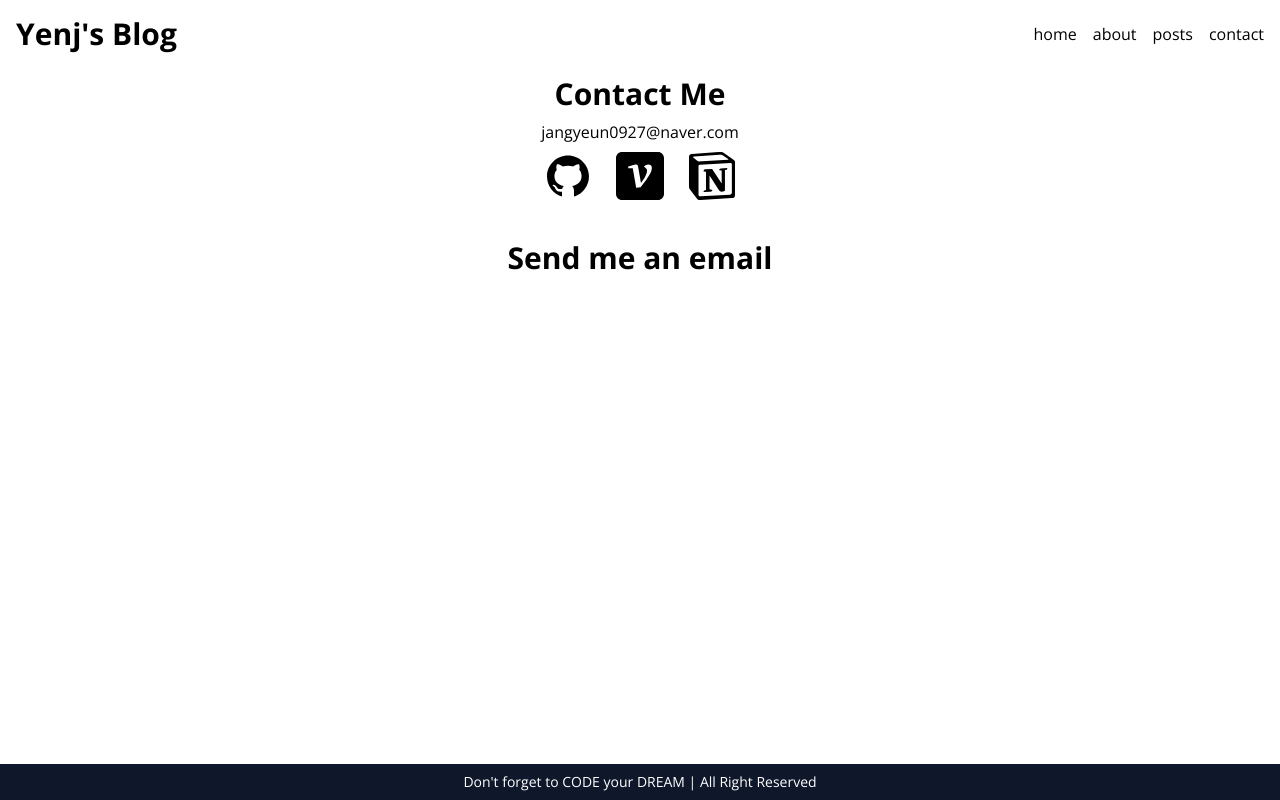
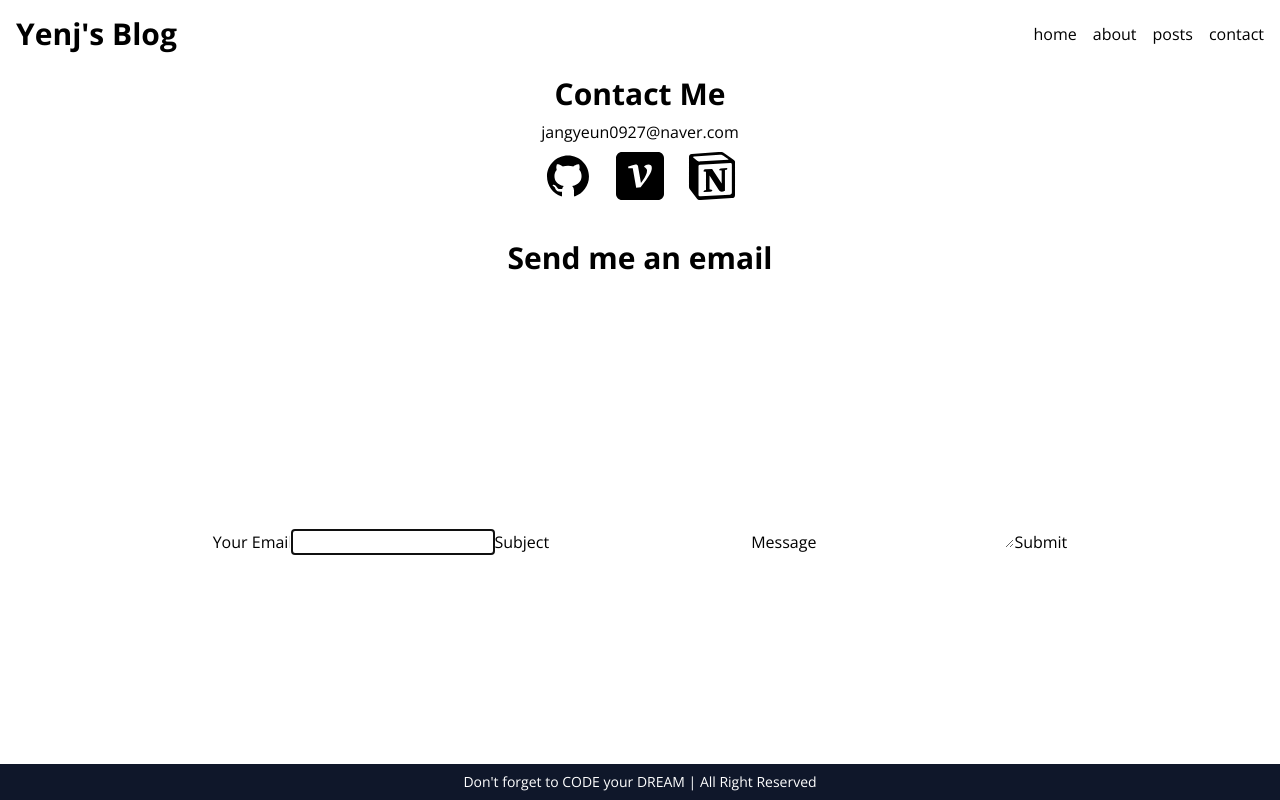
Before and after one commit to jjangyeunii/blog-project, a Next.js app: page /contact in a window 1280 px wide. Built offline with nearby package versions, Linux system fonts and the light colour scheme; no server answers.

Commit message:
contact page - contactform component

```diff
--- a/src/components/ContactForm.tsx
+++ b/src/components/ContactForm.tsx
@@ -1,3 +1,62 @@
+"use client";
+
+import { ChangeEvent, FormEvent, useState } from "react";
+
+type Form = {
+  from: string;
+  subject: string;
+  message: string;
+};
+
 export default function ContactForm() {
-  return <></>;
+  const [form, setForm] = useState<Form>({
+    from: "",
+    subject: "",
+    message: "",
+  });
+  const onChange = (e: ChangeEvent<HTMLInputElement | HTMLTextAreaElement>) => {
+    const { name, value } = e.target;
+    setForm((prev) => ({ ...prev, [name]: value }));
+  };
+
+  const onSubmit = (e: FormEvent<HTMLFormElement>) => {
+    e.preventDefault();
+    console.log(form);
+  };
+
+  return (
+    <>
+      <form onSubmit={onSubmit}>
+        <label htmlFor="from">Your Email</label>
+        <input
+          type="email"
+          id="from"
+          name="from"
+          required
+          autoFocus
+          value={form.from}
+          onChange={onChange}
+        />
+        <label htmlFor="subject">Subject</label>
+        <input
+          type="text"
+          id="subject"
+          name="subject"
+          required
+          value={form.subject}
+          onChange={onChange}
+        />
+        <label htmlFor="message">Message</label>
+        <textarea
+          rows={10}
+          id="message"
+          name="message"
+          required
+          value={form.message}
+          onChange={onChange}
+        />
+        <button>Submit</button>
+      </form>
+    </>
+  );
 }
```
